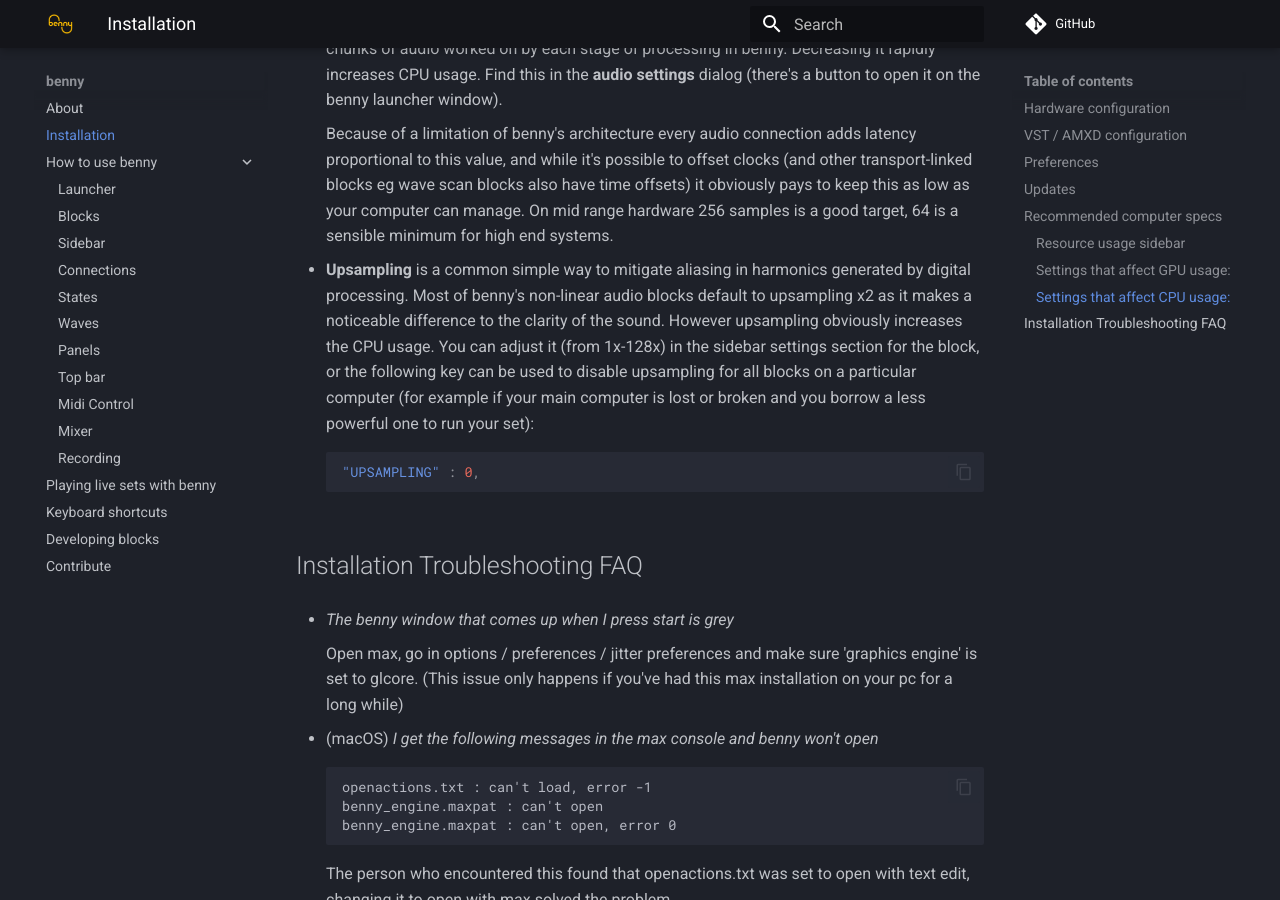
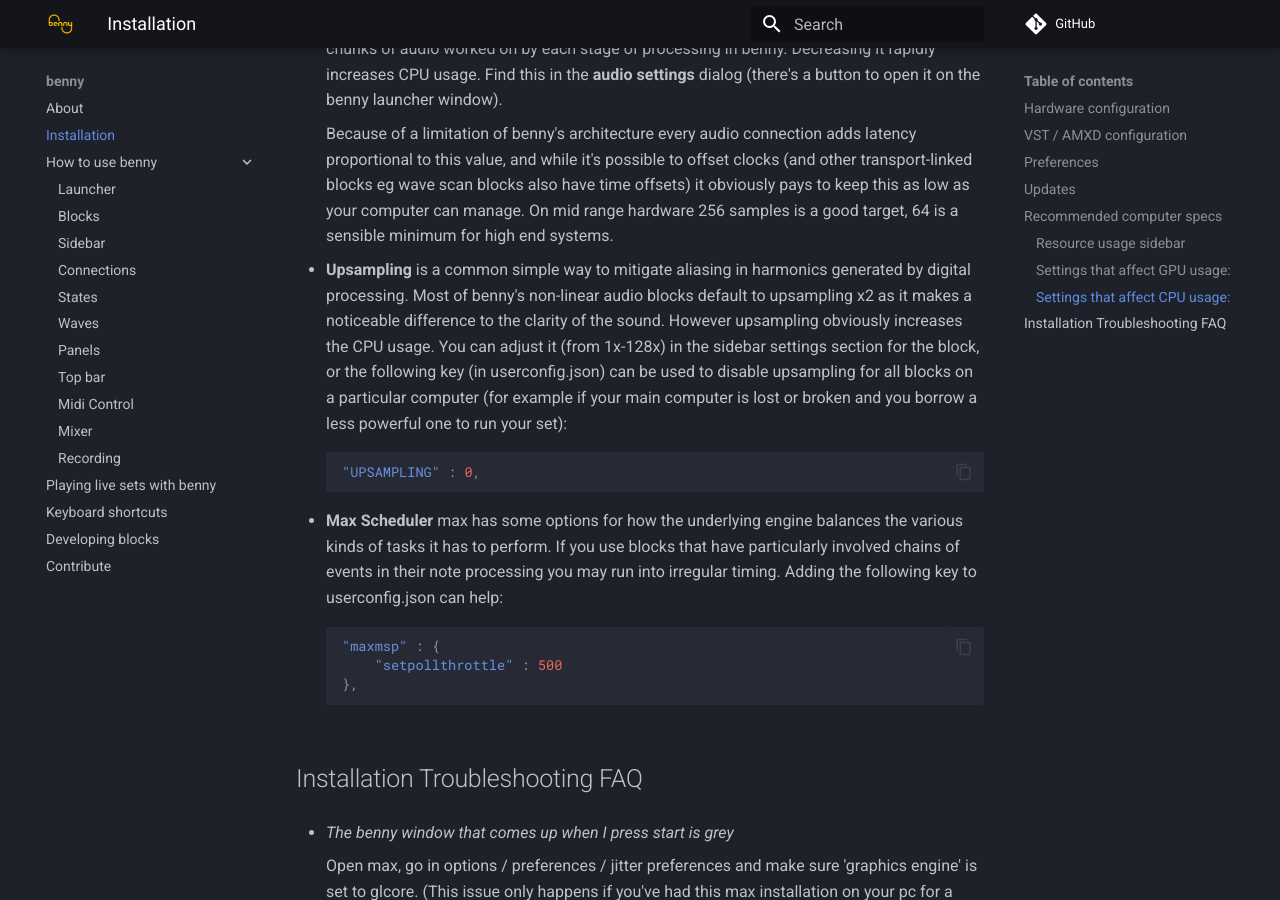
Before and after one commit to playbenny/benny_manual, an MkDocs documentation site: the page built from docs/installation.md, in a window 1280 px wide and 900 px high, scrolled down 3915 px. Built offline with MkDocs 1.6.1 and Material for MkDocs 9.7.7, drawn with Linux system fonts in a browser that asks for light colours; comment, search, counter and statistics services are not loaded.

Commit message:
poll throttle note

````diff
--- a/docs/installation.md
+++ b/docs/installation.md
@@ -121,10 +121,18 @@
 
     Because of a limitation of benny's architecture every audio connection adds latency proportional to this value, and while it's possible to offset clocks (and other transport-linked blocks eg wave scan blocks also have time offsets) it obviously pays to keep this as low as your computer can manage. On mid range hardware 256 samples is a good target, 64 is a sensible minimum for high end systems.
 
-- **Upsampling** is a common simple way to mitigate aliasing in harmonics generated by digital processing. Most of benny's non-linear audio blocks default to upsampling x2 as it makes a noticeable difference to the clarity of the sound. However upsampling obviously increases the CPU usage. You can adjust it (from 1x-128x) in the sidebar settings section for the block, or the following key can be used to disable upsampling for all blocks on a particular computer (for example if your main computer is lost or broken and you borrow a less powerful one to run your set):
+- **Upsampling** is a common simple way to mitigate aliasing in harmonics generated by digital processing. Most of benny's non-linear audio blocks default to upsampling x2 as it makes a noticeable difference to the clarity of the sound. However upsampling obviously increases the CPU usage. You can adjust it (from 1x-128x) in the sidebar settings section for the block, or the following key (in userconfig.json) can be used to disable upsampling for all blocks on a particular computer (for example if your main computer is lost or broken and you borrow a less powerful one to run your set):
 
     ```json
     "UPSAMPLING" : 0,
+    ```
+
+- **Max Scheduler** max has some options for how the underlying engine balances the various kinds of tasks it has to perform. If you use blocks that have particularly involved chains of events in their note processing you may run into irregular timing. Adding the following key to userconfig.json can help:
+
+    ```json
+    "maxmsp" : {
+        "setpollthrottle" : 500
+    },
     ```
 
 ## Installation Troubleshooting FAQ
````
Also changed, not shown: docs/developing.md (+1 -1 lines).
